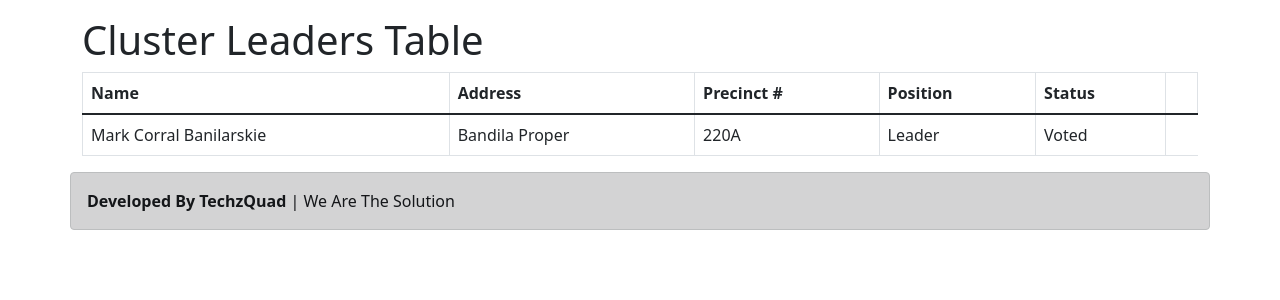
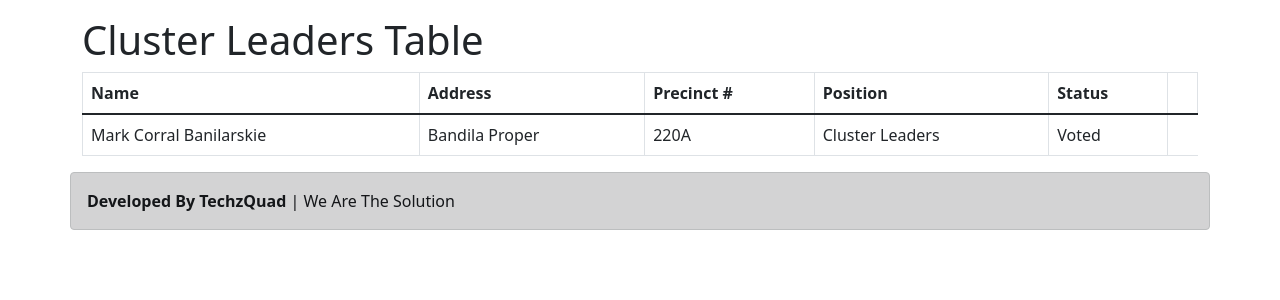
Before and after one commit to TechzQuad/Team-Asenso, a PHP site: page /cluster-leaders.php in a window 1280 px wide. Shown: the part 56-356 px from the top of the page. Run offline with PHP 8.4, Linux system fonts and the light colour scheme.

Commit message:
Update cluster-leaders.php

```diff
--- a/cluster-leaders.php
+++ b/cluster-leaders.php
@@ -25,7 +25,7 @@
         <td>Mark Corral Banilarskie</td>
         <td>Bandila Proper</td>
         <td>220A</td>
-        <td>Leader</td>
+        <td>Cluster Leaders</td>
         <td>Voted</td>
       </tr>
     </tbody>
```
